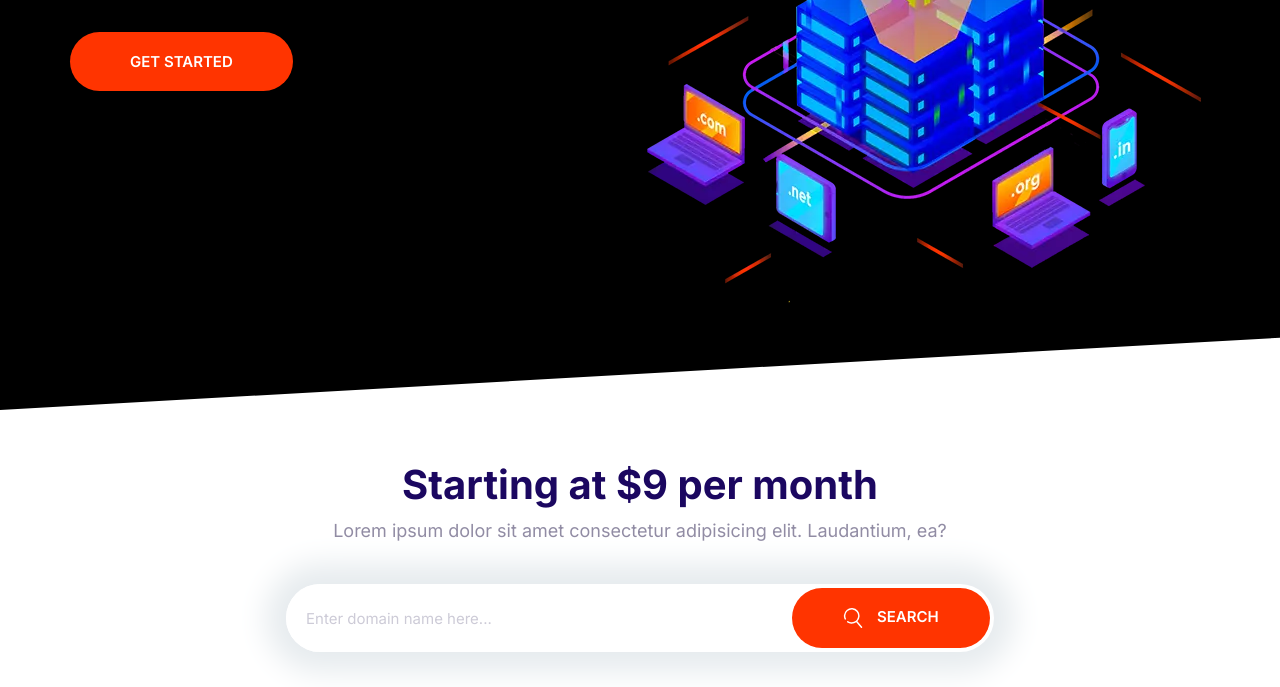
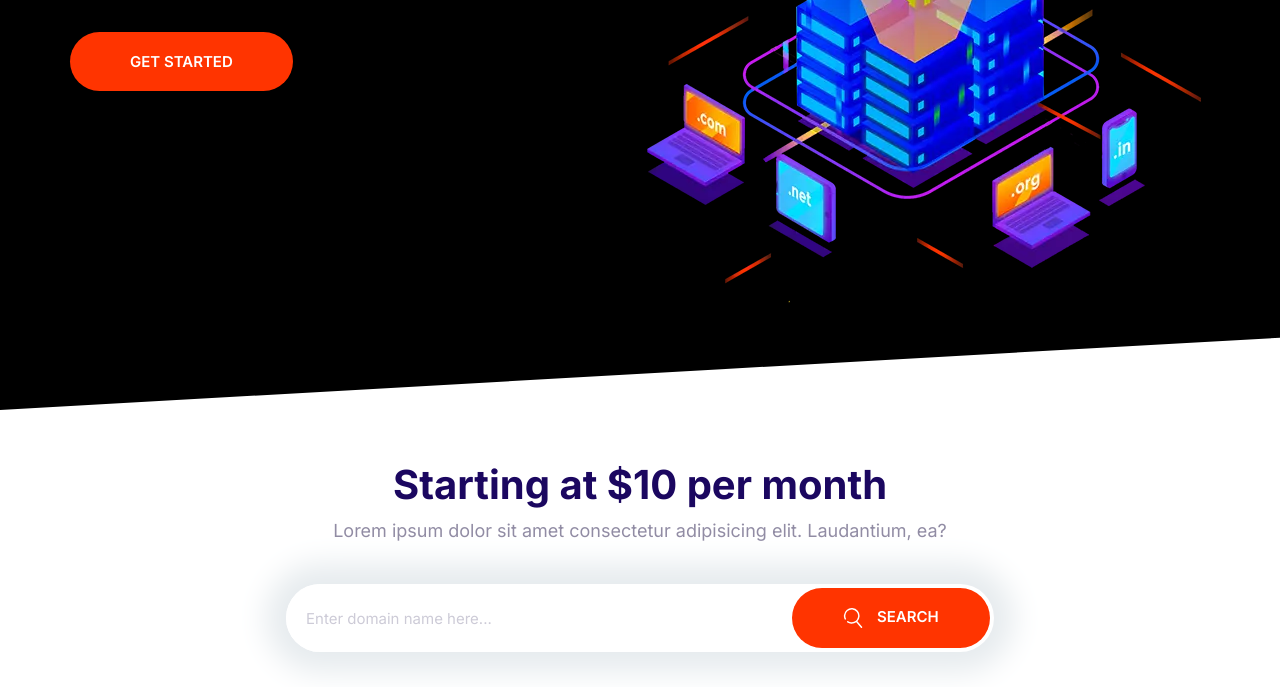
Before and after one commit to MarcoAnt1/DataSkyline, a website built with Parcel: page index.html in a window 1280 px wide. Shown: the part 394-1081 px from the top of the page. Built offline with nearby package versions, Linux system fonts and the light colour scheme.

Commit message:
Update price.

```diff
--- a/index.html
+++ b/index.html
@@ -9,7 +9,7 @@
     <meta property="og:type" content="Website">
     <meta property="og:image" content="http://...">
     <meta property="og:url" content="http://dataskyline.com">
-    <title>Data Skyline - Go Online for Just $9</title>
+    <title>Data Skyline - Go Online for Just $10</title>
     <link rel="preconnect" href="https://fonts.googleapis.com" >
     <link rel="preconnect" href="https://fonts.gstatic.com" crossorigin >
     <link
@@ -55,7 +55,7 @@
     </section>
     <section class="block container block-domain" data-aos="zoom-in-up">
       <header class="block__header">
-        <h2>Starting at $9 per month</h2>
+        <h2>Starting at $10 per month</h2>
         <p>
           Lorem ipsum dolor sit amet consectetur adipisicing elit. Laudantium,
           ea?
```
